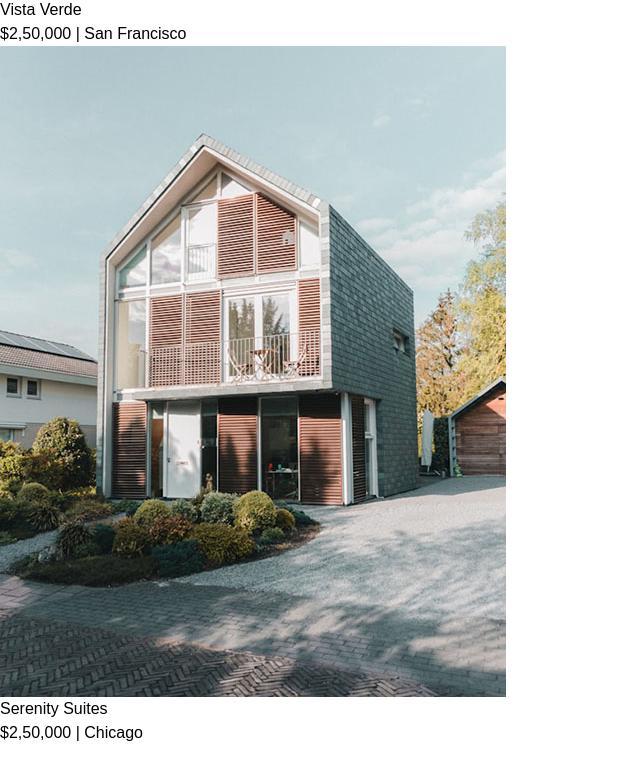
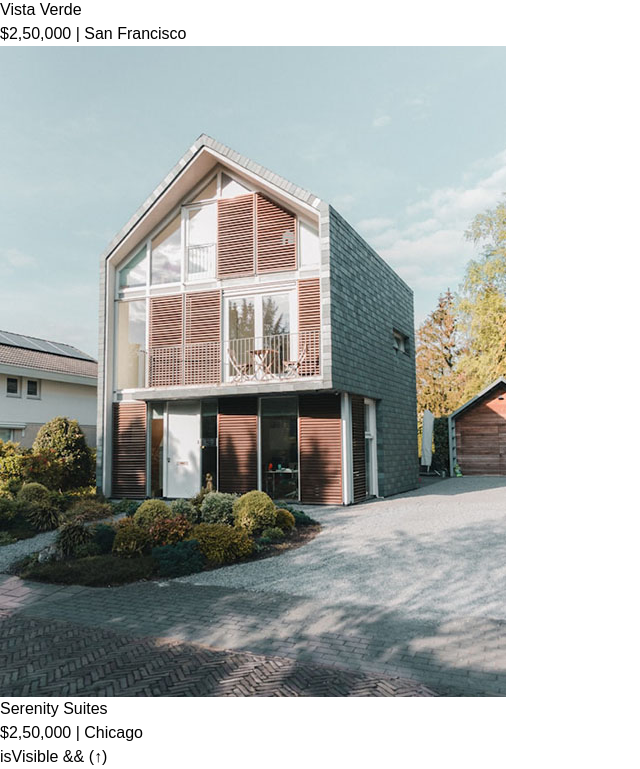
Before and after one commit to thekamiyeoladipo/real-estate-website, a React (Vite) app: page / in a window 1280 px wide. Shown: the part 5003-5772 px from the top of the page, without its empty margins (0-640 px from the left). Before the commit the page ends 5748 px from the top, so only its background shows below. Built offline with nearby package versions, Linux system fonts and the light colour scheme.

Commit message:
Implement BackToTopButton component with scroll visibility and smooth scroll functionality

```diff
--- a/src/App.jsx
+++ b/src/App.jsx
@@ -10,6 +10,7 @@ const App = () => {
     <Header />
     <About />
     <Projects />
+    <BackToTopButton />
    </div>
   )
 }
--- a/src/components/BackToTopButton.jsx
+++ b/src/components/BackToTopButton.jsx
@@ -1,9 +1,40 @@
-import React from 'react'
+import React, { useState } from 'react'
+import { useEffect } from 'react'
 
 const BackToTopButton = () => {
-  return (
-    <div>BackToTopButton</div>
-  )
+const [isVisible, setIsVisible] = useState(false);
+
+const toggleVisibility = () => {
+    if (window.scrollY > 100) {
+        setIsVisible(true);
+    } else {
+        setIsVisible(false);
+    }
+};
+
+const scrollToTop = () => {
+    window.scrollTo({
+        top: 0,
+        behavior: 'smooth'
+    });
 }
 
+useEffect(() => {
+    window.addEventListener('scroll', toggleVisibility);
+    return () => window.removeEventListener('scroll', toggleVisibility);
+}, []);
+
+  return (
+    <div>
+        isVisible && (
+<button onClick={scrollToTop}
+className='z-50 fixed bottom-6 right-6 bg-black text-white p-3 rounded shadow-lg transition-opacity duration-300 ease-in-out'
+aria-label='Back to Top'>
+     ↑
+</button>
+        )
+    </div>
+  );
+};
+
 export default BackToTopButton
```
